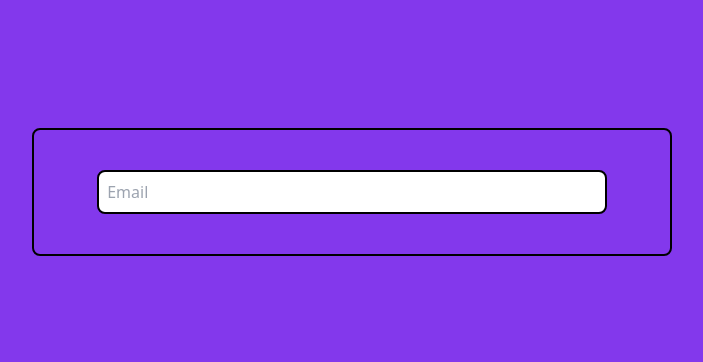
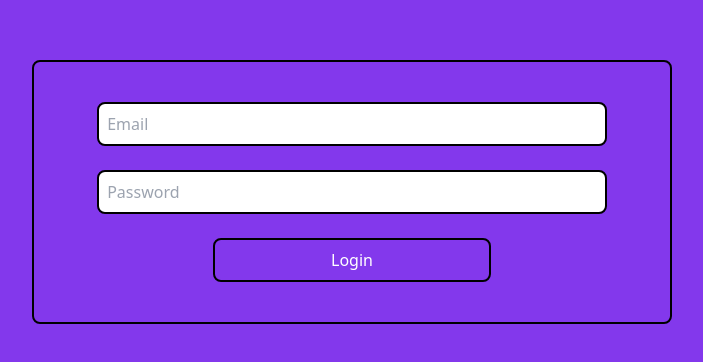
Before and after one commit to horiaomar25/edutask-app-extension, a Next.js app in the folder edutask/: page / in a window 1280 px wide. Shown: the part 208-570 px from the top of the page, without its empty margins (288-991 px from the left). Built offline with nearby package versions, Linux system fonts and the light colour scheme.

Commit message:
added: login button added

```diff
--- a/edutask/app/page.js
+++ b/edutask/app/page.js
@@ -8,6 +8,8 @@ export default function Home() {
       {/* This div is the container that is holding the input and the button*/}
       <div className=" border-2 border-black flex flex-col justify-center items-center rounded-lg p-10 m-10 w-11/12 .h-2/5 md:w-1/2 lg:w-1/2 sm:w-1/2">
          <input type="text" placeholder="Email" className="bg-white border-2 border-black rounded-lg p-2 w-11/12"/>
+         <input type="password" placeholder="Password" className="bg-white border-2 border-black rounded-lg p-2 w-11/12 mt-6"/>
+         <button className="bg-purple-500 text-white rounded-lg p-2 w-1/2 mt-6 border-2 border-black">Login</button>
 
       </div>
 
```
